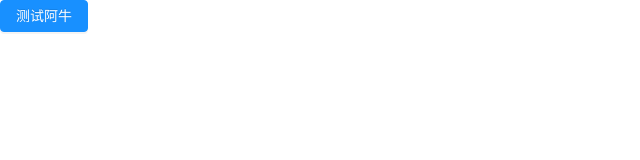
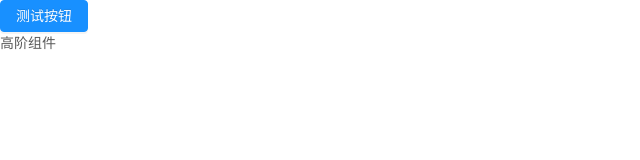
Before and after one commit to RookieDouby/react-admin, a React (Create React App) app: page / in a window 1280 px wide. Shown: the top 160 px of the page, without its empty margins (0-640 px from the left). Built offline with nearby package versions, Linux system fonts and the light colour scheme.

Commit message:
添加装饰器配置

```diff
--- a/config-overrides.js
+++ b/config-overrides.js
@@ -2,6 +2,7 @@ const {
     override,
     addLessLoader,
     fixBabelImports,
+    addDecoratorsLegacy,
 } = require('customize-cra')
 
 const modifyVars = require('./lessVars')
@@ -15,5 +16,6 @@ module.exports = override(
         libraryName: 'antd',
         libraryDirectory: 'es',
         style: true,
-    })
+    }),
+    addDecoratorsLegacy()
 );
--- a/package.json
+++ b/package.json
@@ -27,6 +27,7 @@
     ]
   },
   "devDependencies": {
+    "@babel/plugin-proposal-decorators": "^7.8.3",
     "babel-plugin-import": "^1.13.0",
     "customize-cra": "^0.9.1",
     "less": "^3.11.1",
--- a/src/App.js
+++ b/src/App.js
@@ -3,12 +3,28 @@ import {
     Button
 } from 'antd'
 
-export default class App extends Component {
+const testHOC = (WrapperedComponent) => {
+    return class HOCComponent extends Component {
+        render() {
+            return (
+                <>
+                    <WrapperedComponent />
+                    <div>高阶组件</div>
+                </>
+            )
+        }
+    }
+}
+
+@testHOC
+class App extends Component {
     render() {
         return (
             <div>
-                <Button type="primary">测试阿牛</Button>
+                <Button type="primary">测试按钮</Button>
             </div>
         )
     }
 }
+
+export default App;
```
